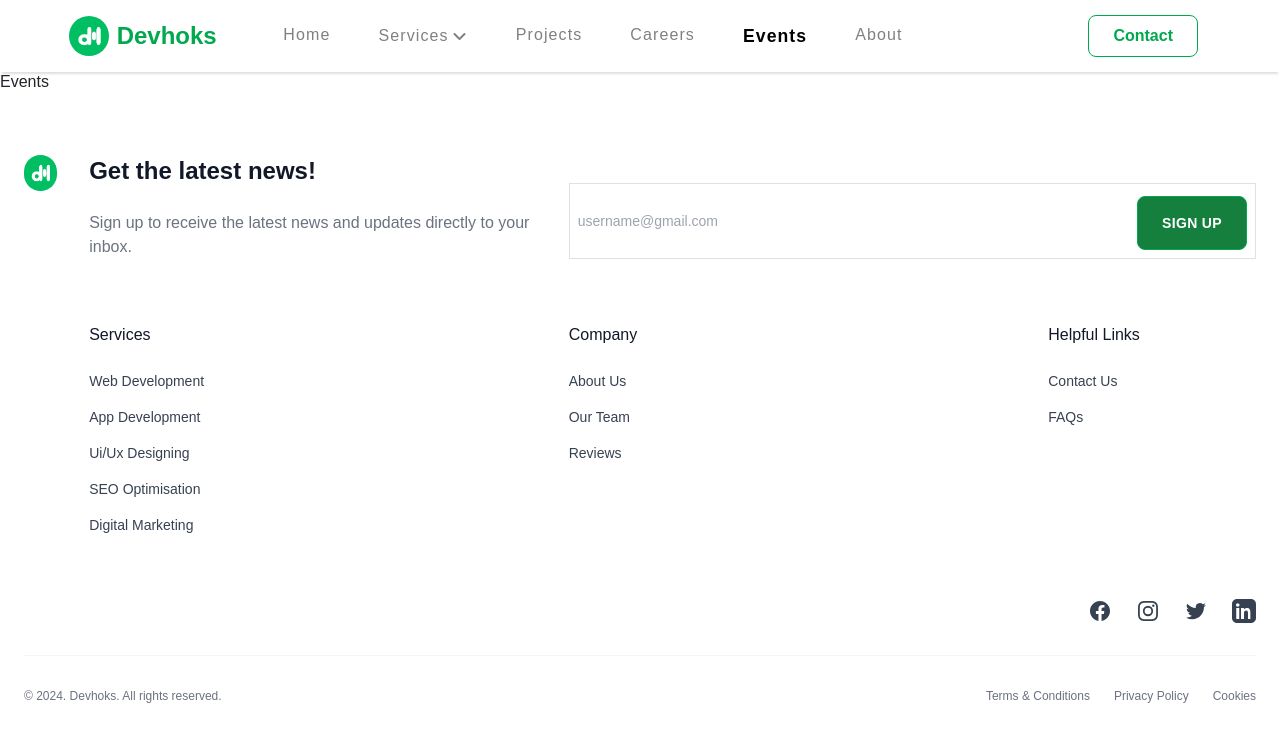
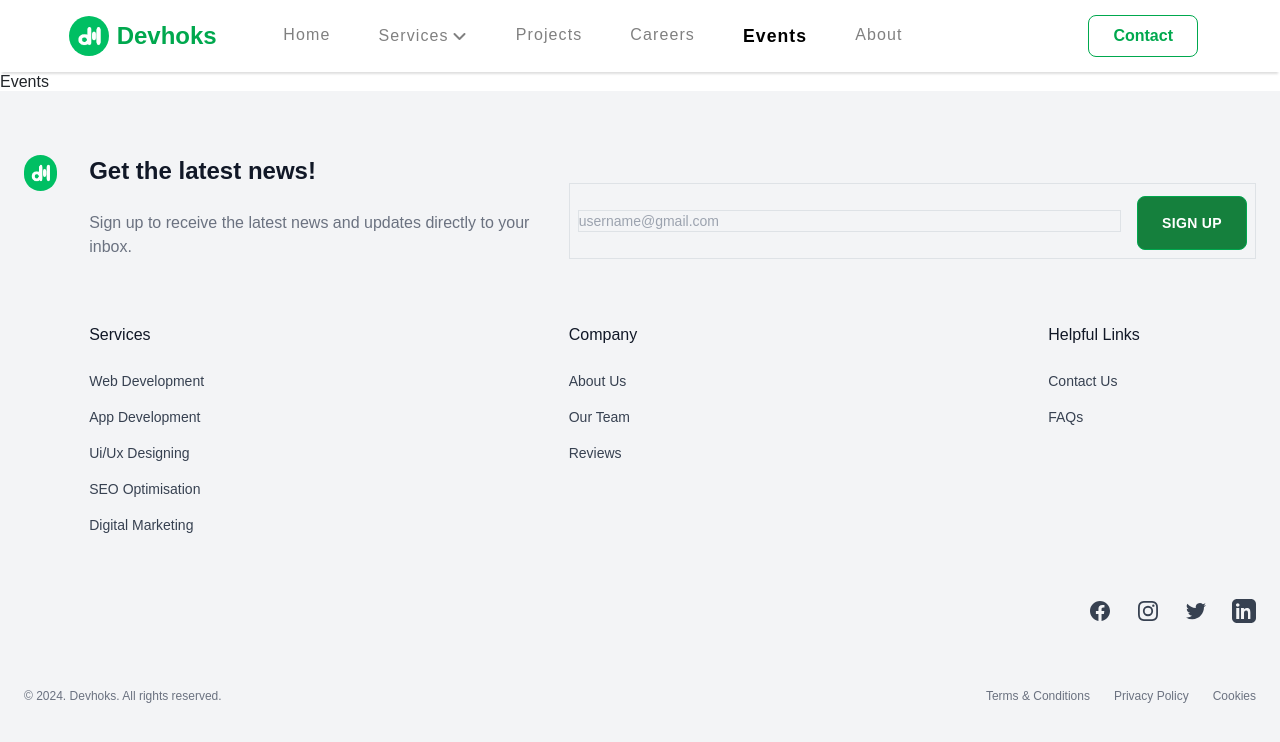
Before and after one commit to ABDULHAMEED-10/DevHooks, a React (Vite) app in the folder DevHoks/: page /events in a window 1280 px wide. Shown: the top 742 px of the page. Built offline with nearby package versions, Linux system fonts and the light colour scheme.

Commit message:
footer fix

```diff
--- a/DevHoks/src/Components/Layout/Footer/footer.jsx
+++ b/DevHoks/src/Components/Layout/Footer/footer.jsx
@@ -4,7 +4,7 @@ import React from "react";
 import { Link } from "react-router-dom";
 const Footer = () => {
   return (
-    <footer className="dark:bg-gray-900">
+    <footer className="bg-gray-100 dark:bg-gray-900">
       <div className="mx-auto max-w-screen-xl px-4 py-16 sm:px-6 lg:px-8">
         <div className="lg:flex lg:items-start lg:gap-8">
           <div className="text-teal-600 dark:text-teal-300">
@@ -37,7 +37,7 @@ const Footer = () => {
                     type="email"
                     id="UserEmail"
                     placeholder="username@gmail.com"
-                    className="w-full border-none focus:border-transparent focus:ring-transparent sm:text-sm dark:bg-gray-900 dark:text-white"
+                    className="w-full border focus:border-gray-100 focus:ring-gray-100 sm:text-sm bg-gray-100 dark:bg-gray-900 dark:text-white"
                   />
 
                   <button className="mt-1 w-full bg-green-700 px-6 py-3 text-sm font-bold uppercase tracking-wide text-white transition-none hover:bg-green-800 sm:mt-0 sm:w-auto sm:shrink-0">
```
